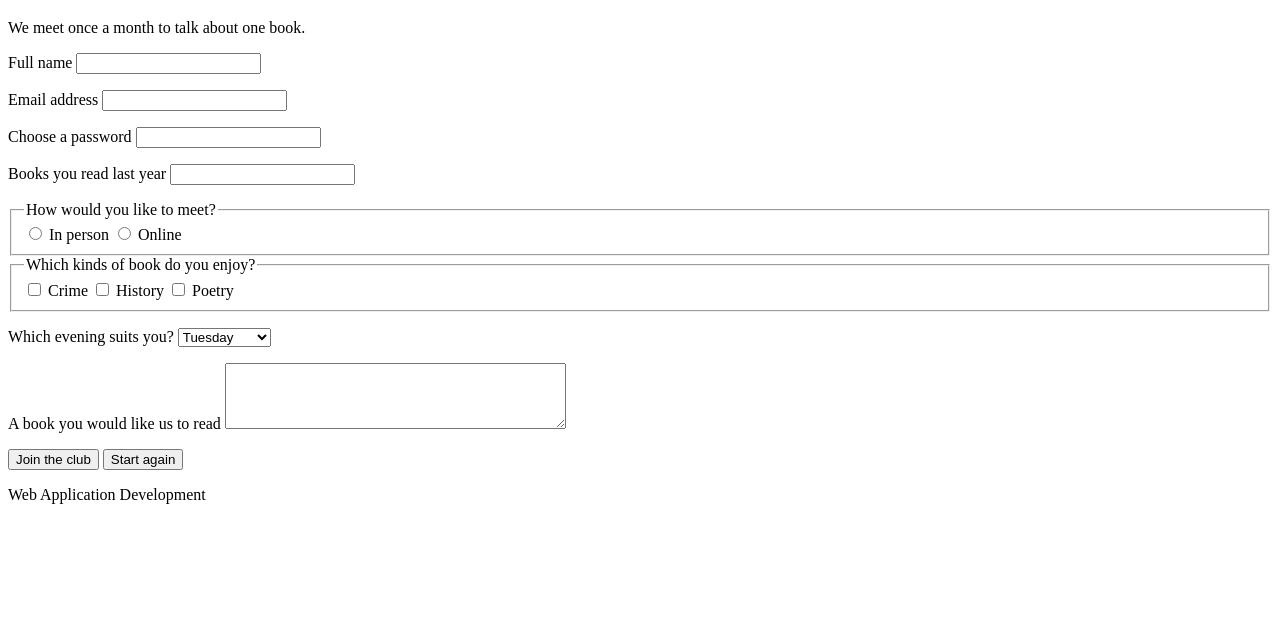
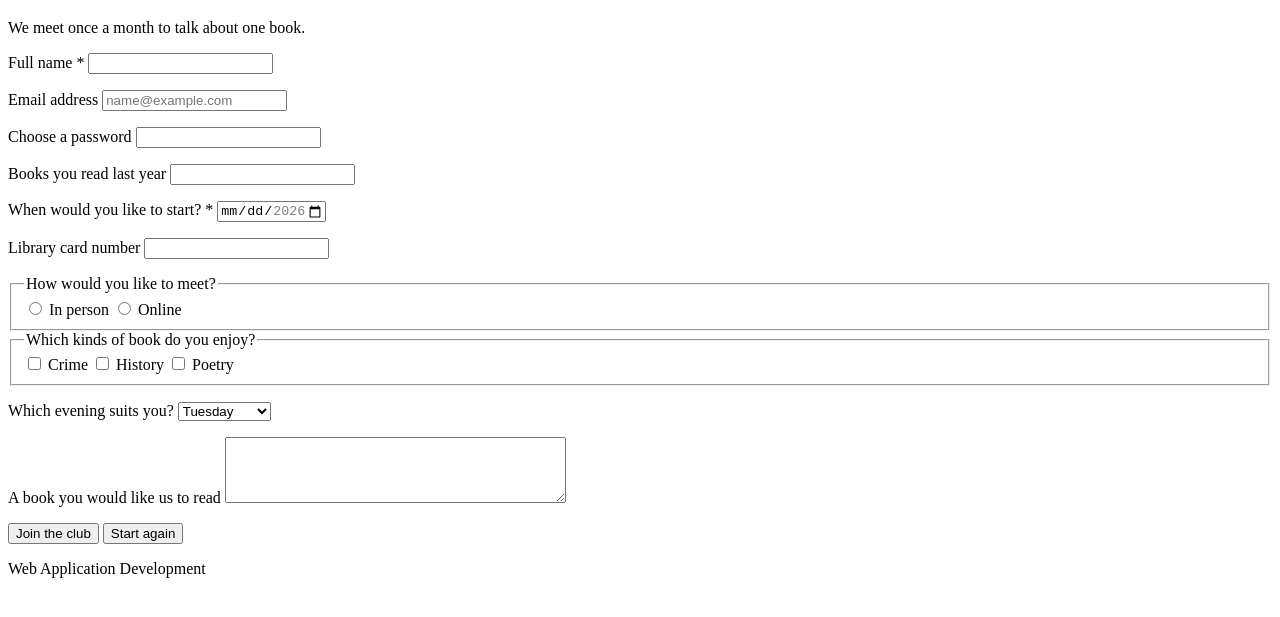
Before and after one commit to Sergii-Kostanets/book-club, a plain HTML site: page index.html in a window 1280 px wide. Shown: the part 61-678 px from the top of the page. Drawn offline with Linux system fonts and the light colour scheme.

Commit message:
form validation

```diff
--- a/index.html
+++ b/index.html
@@ -14,12 +14,12 @@
             <!--<form action="index.html" method="post">-->
             <form action="index.html" method="get">
                 <p>
-                    <label for="full-name">Full name</label>
-                    <input type="text" id="full-name" name="full-name">
+                    <label for="full-name">Full name *</label>
+                    <input type="text" id="full-name" name="full-name" required>
                 </p>
                 <p>
                     <label for="email">Email address</label>
-                    <input type="email" id="email" name="email">
+                    <input type="email" id="email" name="email" placeholder="name@example.com">
                 </p>
                 <p>
                     <label for="password">Choose a password</label>
@@ -28,6 +28,14 @@
                 <p>
                     <label for="books">Books you read last year</label>
                     <input type="number" id="books" name="books">
+                </p>
+                <p>
+                    <label for="start-date">When would you like to start? *</label>
+                    <input type="date" id="start-date" name="start-date" min="2026-09-01" max="2026-12-31" min="2026-09-01" max="2026-12-31" required>
+                </p>
+                <p>
+                    <label for="library-card">Library card number</label>
+                    <input type="text" id="library-card" name="library-card" pattern="[0-9]{6}" title="Six digits">
                 </p>
                 <fieldset>
                     <legend>How would you like to meet?</legend>
```
